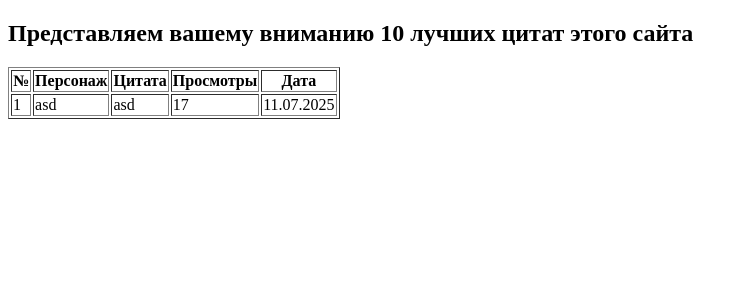
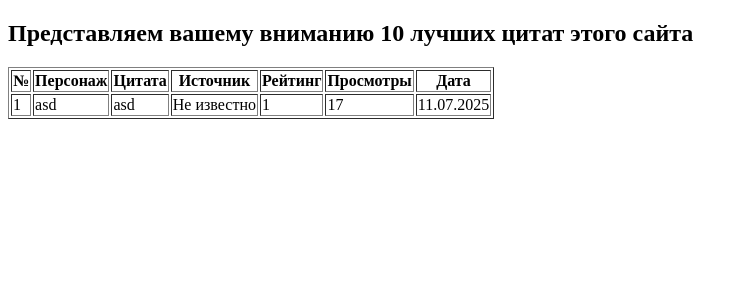
Before and after one commit to StanislavTsyganko/ProjectForTest, a Django app: page /citate/top in a window 1280 px wide. Shown: the part 27-327 px from the top of the page, without its empty margins (0-747 px from the left). Run offline with Django 5.2, Linux system fonts and the light colour scheme; data comes from the database, SQL or seed files in the repository.

Commit message:
change_table

```diff
--- a/myproject/citate/templates/top.html
+++ b/myproject/citate/templates/top.html
@@ -13,6 +13,8 @@
                     <th>№</th>
                     <th>Персонаж</th>
                     <th>Цитата</th>
+                    <th>Источник</th>
+                    <th>Рейтинг</th>
                     <th>Просмотры</th>
                     <th>Дата</th>
                 </tr>
@@ -23,6 +25,8 @@
                     <td>{{ forloop.counter }}</td>
                     <td>{{ citate.character|default:"-" }}</td>
                     <td>{{ citate.content }}</td>
+                    <td>{{ citate.source }}</td>
+                    <td>{{ citate.raiting }}</td>
                     <td>{{ citate.views }}</td>
                     <td>{{ citate.date|date:"d.m.Y" }}</td>
                 </tr>
```
